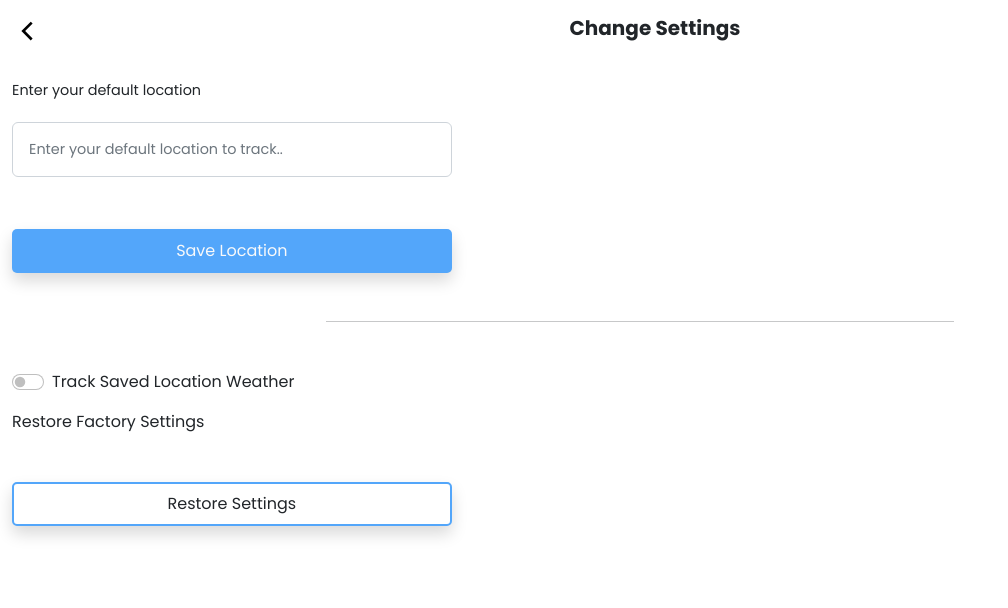
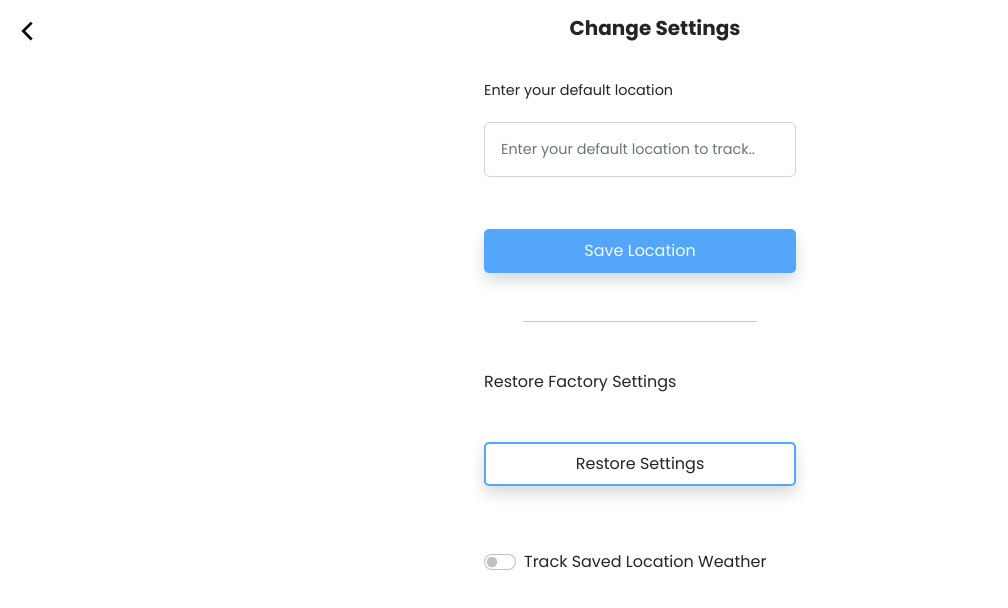
Before and after one commit to JoaoP74/react-weather, a React (Create React App) app: page /settings in a window 1280 px wide. Shown: the top 608 px of the page, without its empty margins (0-1008 px from the left). Built offline with nearby package versions, Linux system fonts and the light colour scheme.

Commit message:
Fixed the settings page

```diff
--- a/src/pages/Settings.jsx
+++ b/src/pages/Settings.jsx
@@ -30,7 +30,7 @@ const Settings = () => {
           </section>
           <div className="toggle-btn "></div>
         </section>
-
+        <section className="d-flex align-items-start justify-content-center w-100">
         <section className="settings">
           <form action="">
             <label htmlFor="defaultLocation " className="brand-small-text py-3">
@@ -40,7 +40,7 @@ const Settings = () => {
               type="text"
               name="defaultLocation"
               id="defaultLocation"
-              className="form-control p-3 my-1 brand-small-text width-toggle-4"
+              className="form-control p-3 my-1 brand-small-text "
               value={defaultLocation}
               placeholder={"Enter your default location to track.."}
               onChange={(e) => {
@@ -48,18 +48,31 @@ const Settings = () => {
               }}
             />
 
-            <section className="d-sm-flex align-items-center justify-content-md-center d-md-block">
+            <section className="d-md-flex align-items-center justify-content-md-center d-lg-block">
               <Button
                 text="save location"
-                className="shadow brand-btn-3 toggle-width-3 my-5 width-toggle text-light text-capitalize"
+                className="shadow brand-btn-3  my-5 text-light text-capitalize"
               />
             </section>
 
-             <hr className="horizontal-line py-3 w-50 m-auto "/>
+            <hr className="horizontal-line py-3 w-75 m-auto " />
 
+            <section className="factory-settings my-3">
+              <label
+                htmlFor="factory-settings-reset "
+                className="text-capitalize"
+              >
+                restore factory settings
+              </label>
+              <section className="d-md-flex align-items-center justify-content-center d-lg-block">
+                <Button
+                  text="restore settings"
+                  className="shadow brand-btn-3-secondary toggle-width-3 my-5 text-dark text-capitalize p-2"
+                />
+              </section>
+            </section>
 
-             <section className="form-check form-switch my-3">
-
+            <section className="form-check form-switch my-3">
               <input
                 className="form-check-input"
                 type="checkbox"
@@ -73,27 +86,16 @@ const Settings = () => {
                 track saved location weather
               </label>
             </section>
+            <br />
+            <br />
+          </form>
+          <br />
+          <br />
+        </section>
+        </section>
 
-            <section className="factory-settings my-3 row">
-              <label
-                htmlFor="factory-settings-reset "
-                className="text-capitalize"
-              >
-                restore factory settings
-              </label>
-            <section className="d-sm-flex align-items-center justify-content-center d-md-block">
-
-              <Button
-                text="restore settings"
-                className="shadow brand-btn-3-secondary toggle-width-3 my-5 width-toggle text-dark text-capitalize p-2"
-              />
-              </section>
-              <br/><br/>
-            </section>
-          </form>
-          <br/><br/>
-        </section>
-        <br/><br/>
+        <br />
+        <br />
 
         <Footer />
       </section>
```
